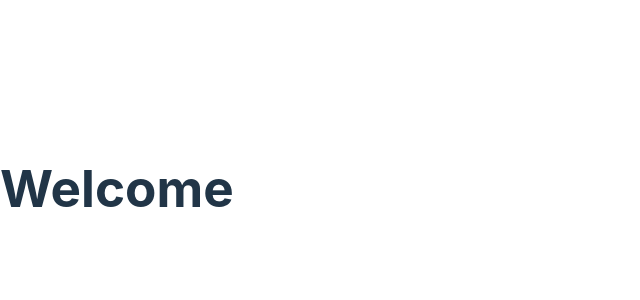
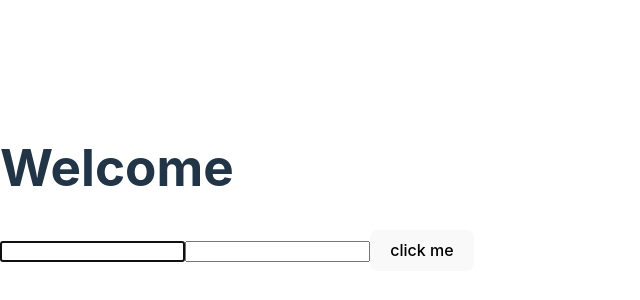
Before and after one commit to binmile/nitin-project-1, a React (Vite) app: page / in a window 1280 px wide. Shown: the part 212-512 px from the top of the page, without its empty margins (0-640 px from the left). Built offline with nearby package versions, Linux system fonts and the light colour scheme.

Commit message:
react ref with forward-ref

```diff
--- a/src/App.tsx
+++ b/src/App.tsx
@@ -1,9 +1,11 @@
 import React from 'react';
 import Welcome from './components/Welcome';
+import RefDemo from './components/RefDemo';
 
 function App() {
 	return <div className='app'>
 		<Welcome/>
+		<RefDemo/>
 	</div>;
 }
 
--- /dev/null
+++ b/src/components/Input.tsx
@@ -0,0 +1,4 @@
+import React, {type ForwardedRef, forwardRef} from 'react';
+
+// eslint-disable-next-line react/display-name
+export const Input = forwardRef((_props: any, ref: ForwardedRef<HTMLInputElement>) => (<input ref={ref} />));
--- /dev/null
+++ b/src/components/RefDemo.tsx
@@ -0,0 +1,35 @@
+import React, {Component} from 'react';
+import {Input} from './Input';
+
+export class RefDemo extends Component<any, any> {
+	inputRef: React.RefObject<HTMLInputElement>;
+	childRef: React.RefObject<HTMLInputElement>;
+	constructor(props: any) {
+		super(props);
+		this.inputRef = React.createRef<HTMLInputElement>();
+		this.childRef = React.createRef<HTMLInputElement>();
+		this.handelClick = this.handelClick.bind(this);
+	}
+
+	componentDidMount() {
+		this.inputRef.current?.focus();
+	}
+
+	handelClick() {
+		if (this.childRef.current) {
+			this.childRef.current?.focus();
+		}
+	}
+
+	render() {
+		return (
+			<div>
+				<input ref={this.inputRef} />
+				<Input ref={this.childRef} />
+				<button onClick={this.handelClick}>click me</button>
+			</div>
+		);
+	}
+}
+
+export default RefDemo;
```
